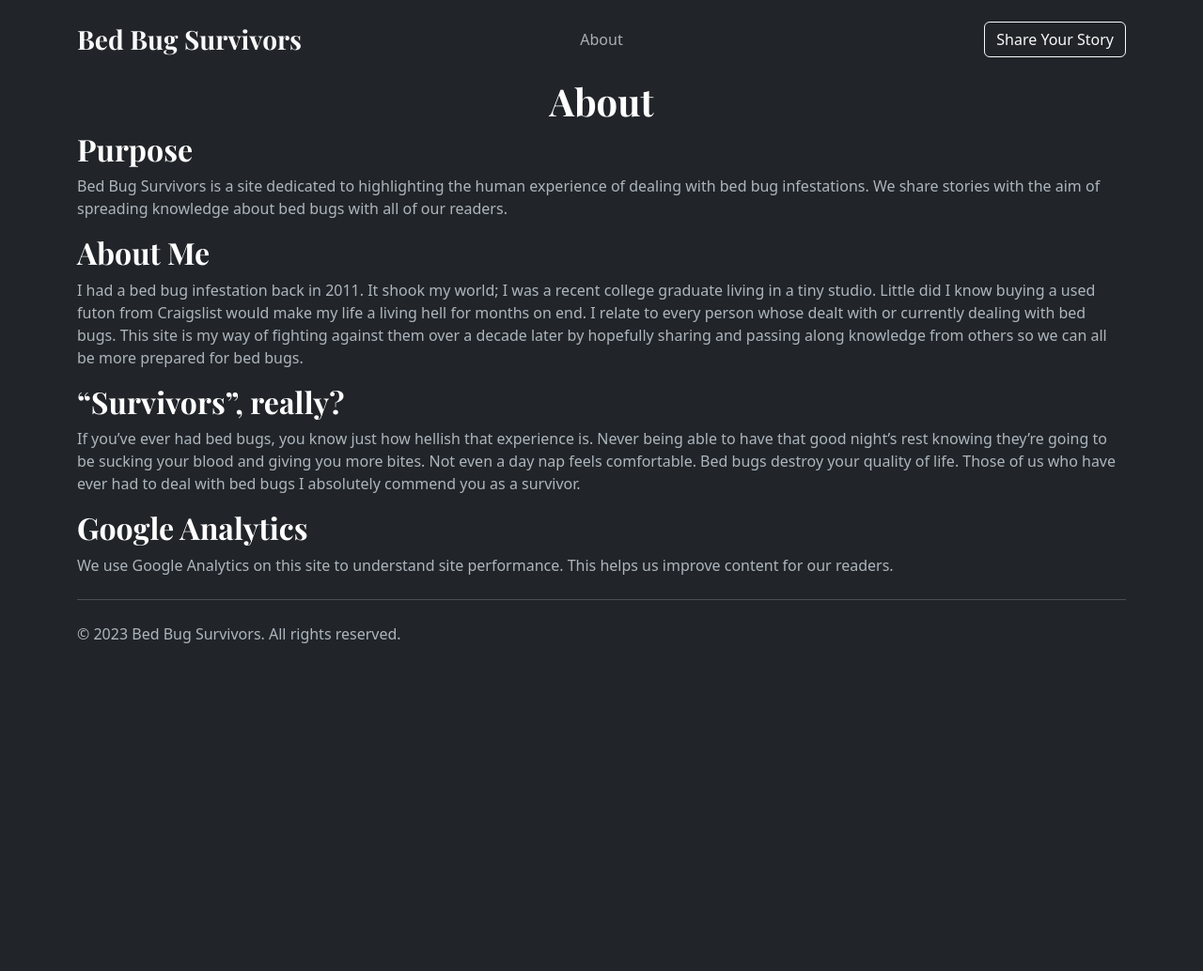
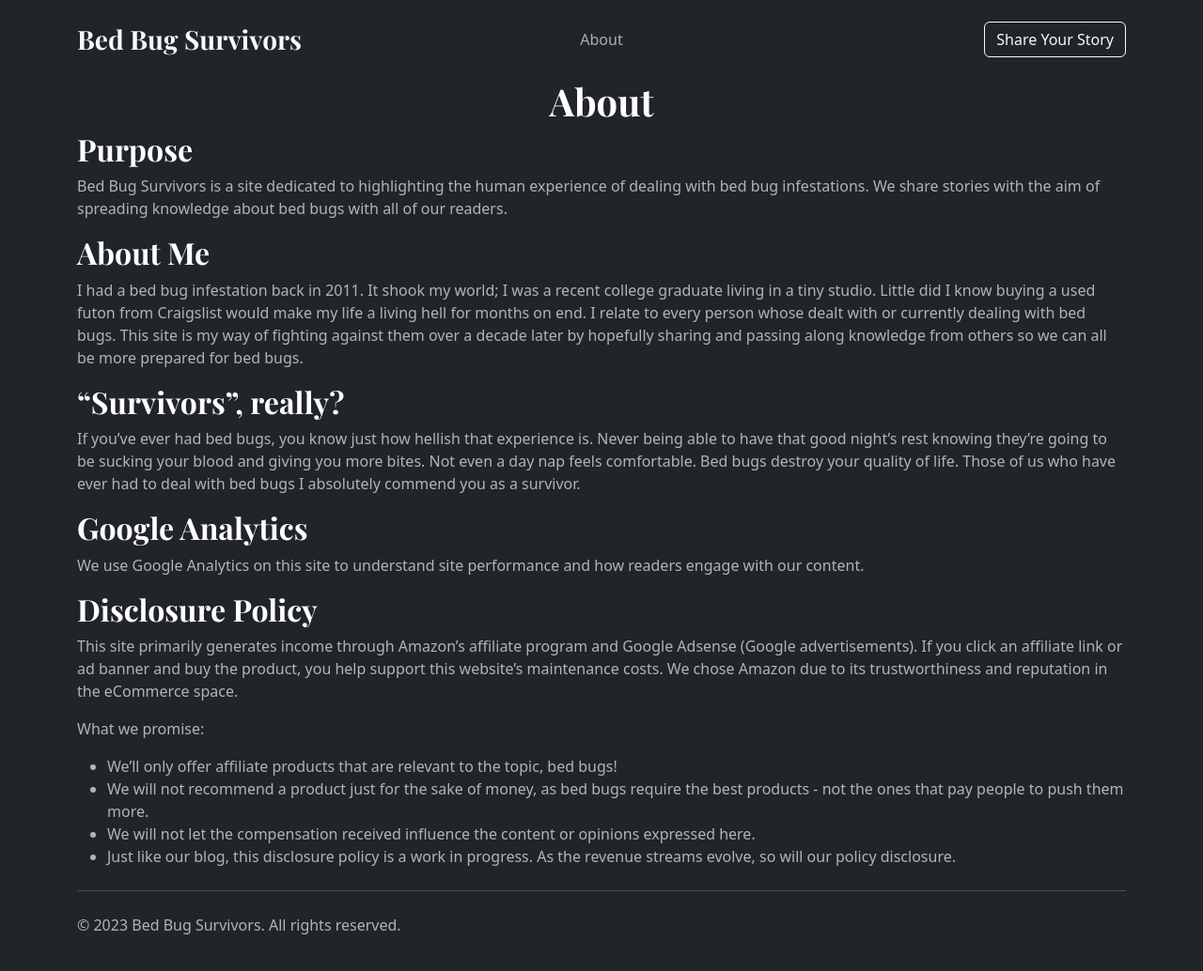
Before and after one commit to edward7486/bbs, a plain HTML site: page about/index.html in a window 1280 px wide. Shown: the whole page at 94% size. Before the commit the page ends 800 px from the top, so only its background shows below. Drawn offline with nearby package versions, Linux system fonts and the light colour scheme.

Commit message:
Update about page
Included details for disclosure policy, namely the Amazon affiliate relationship and Google Adsense

```diff
--- a/about/index.html
+++ b/about/index.html
@@ -67,39 +67,19 @@
 <p>If you’ve ever had bed bugs, you know just how hellish that experience is. Never being able to have that good night’s rest knowing they’re going to be sucking your blood and giving you more bites. Not even a day nap feels comfortable. Bed bugs destroy your quality of life. Those of us who have ever had to deal with bed bugs I absolutely commend you as a survivor.</p>
 
 <h2 id="google-analytics">Google Analytics</h2>
-<p>We use Google Analytics on this site to understand site performance. This helps us improve content for our readers.</p>
+<p>We use Google Analytics on this site to understand site performance and how readers engage with our content.</p>
 
-<!-- ## Disclosure
-This site primarily generates income through affiliate programs and Google Adsense (advertisements).
+<h2 id="disclosure-policy">Disclosure Policy</h2>
+<p>This site primarily generates income through Amazon’s affiliate program and Google Adsense (Google advertisements). If you click an affiliate link or ad banner and buy the product, you help support this website’s maintenance costs. We chose Amazon due to its trustworthiness and reputation in the eCommerce space.</p>
 
-I make money on this website through affiliate programs. If you click an affiliate link or ad banner and buy the product, you help support this website because I’ll get a percentage of that sale.
+<p>What we promise:</p>
 
-Currently I’m an affiliate for Amazon and Google Adsense.
-
-What this means for you:
-
-I became an affiliate to earn revenue towards the costs of running and maintaining this website. Where I have direct control over which ads are served on this website I offer only products that are directly related to the topic of this website and products that a reader/subscriber would have a genuine interest in or need of.
-I do not and will not recommend a product just for the sake of making money.
-I do not let the compensation I receive influence the content, topics, posts, or opinions expressed on this website.
-I respect and value my readers too much to write anything other than my own genuine and objective opinions and advice.
-Just like this website, my Disclosure Policy is a work in progress. As the revenue streams evolve, so will this page.
-
-(Story Outline)
-- How did you get bed bugs / how do you suspect you did?
-- How did you know it was bed bugs?
-- What were key things you did once you discovered them?
-- What was life like during the infestation?
-- How did you ultimately get rid of them?
-
-Reflecting
-- What were some things you learned during this ordeal? Did you try a product that didn't work, etc.
-- Anything you'd do differently?
-- What is your #1 tip for those dealing with bed bugs?
-
-Logistics
-- What is your email?
-- May our admins contact you if we have follow up clarifications?
--->
+<ul>
+  <li>We’ll only offer affiliate products that are relevant to the topic, bed bugs!</li>
+  <li>We will not recommend a product just for the sake of money, as bed bugs require the best products - not the ones that pay people to push them more.</li>
+  <li>We will not let the compensation received influence the content or opinions expressed here.</li>
+  <li>Just like our blog, this disclosure policy is a work in progress. As the revenue streams evolve, so will our policy disclosure.</li>
+</ul>
 
 
     </div><div class="container">
```
